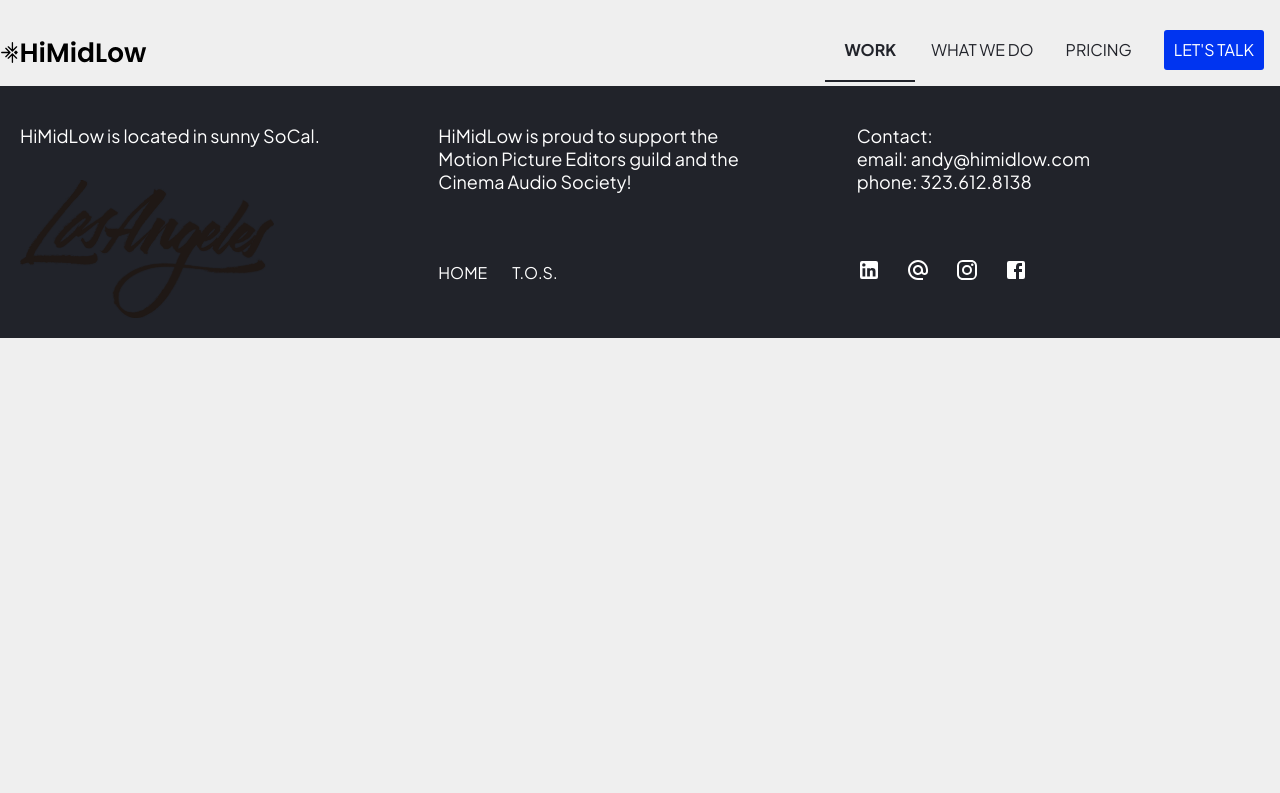
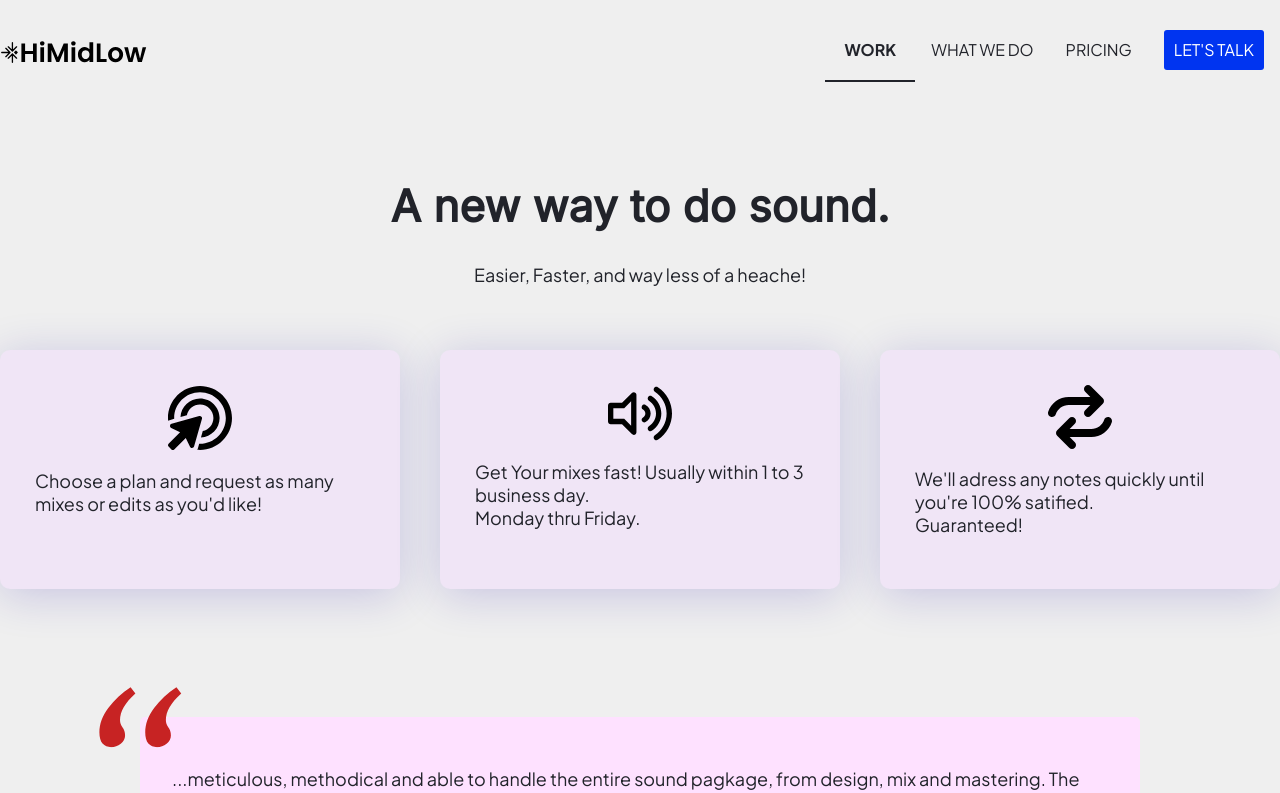
Before and after one commit to annsuparada/HiMIdLow, a React (Create React App) app in the folder client/: page /what-we-do in a window 1280 px wide. Shown: the top 793 px of the page. Built offline with nearby package versions, Linux system fonts and the light colour scheme.

Commit message:
create what we do page

```diff
--- a/client/src/App.tsx
+++ b/client/src/App.tsx
@@ -7,6 +7,7 @@ import PageContainer from './components/PageContainer'
 import Homepage from './pages/Homepage'
 import PricingPage from './pages/Pricing'
 import TosPage from './pages/TosPage'
+import WhatWeDoPage from './pages/WhatWeDoPage'
 import { background, theme } from './theme'
 
 const App: React.FC = () => {
@@ -47,6 +48,7 @@ const App: React.FC = () => {
             />
             <Route path="/terms-and-conditions" element={<TosPage />} />
             <Route path="/pricing" element={<PricingPage />} />
+            <Route path="/what-we-do" element={<WhatWeDoPage />} />
           </Routes>
         </PageContainer>
         <Footer />
--- a/client/src/components/NavBar.tsx
+++ b/client/src/components/NavBar.tsx
@@ -104,9 +104,12 @@ const NavBar: React.FC<NavBarProps> = ({
             />
             <Tab
               value="what-we-do"
-              label="What we do"
+              label={
+                <Link to="/what-we-do" style={styles.link}>
+                  What we do
+                </Link>
+              }
               sx={styles.tab}
-              onClick={scrollToWhatWeDoOnClick}
             />
             <Tab
               value="pricing"
--- /dev/null
+++ b/client/src/pages/WhatWeDoPage.tsx
@@ -0,0 +1,14 @@
+import React from 'react'
+import DetailSection from '../components/sections/DetailSection'
+
+const WhatWeDoPage: React.FC = () => {
+  return (
+    <DetailSection
+      whatWeDoId=""
+      membershipPerksId=""
+      scrollToMembershipOnClick={() => console.log()}
+    />
+  )
+}
+
+export default WhatWeDoPage
```
